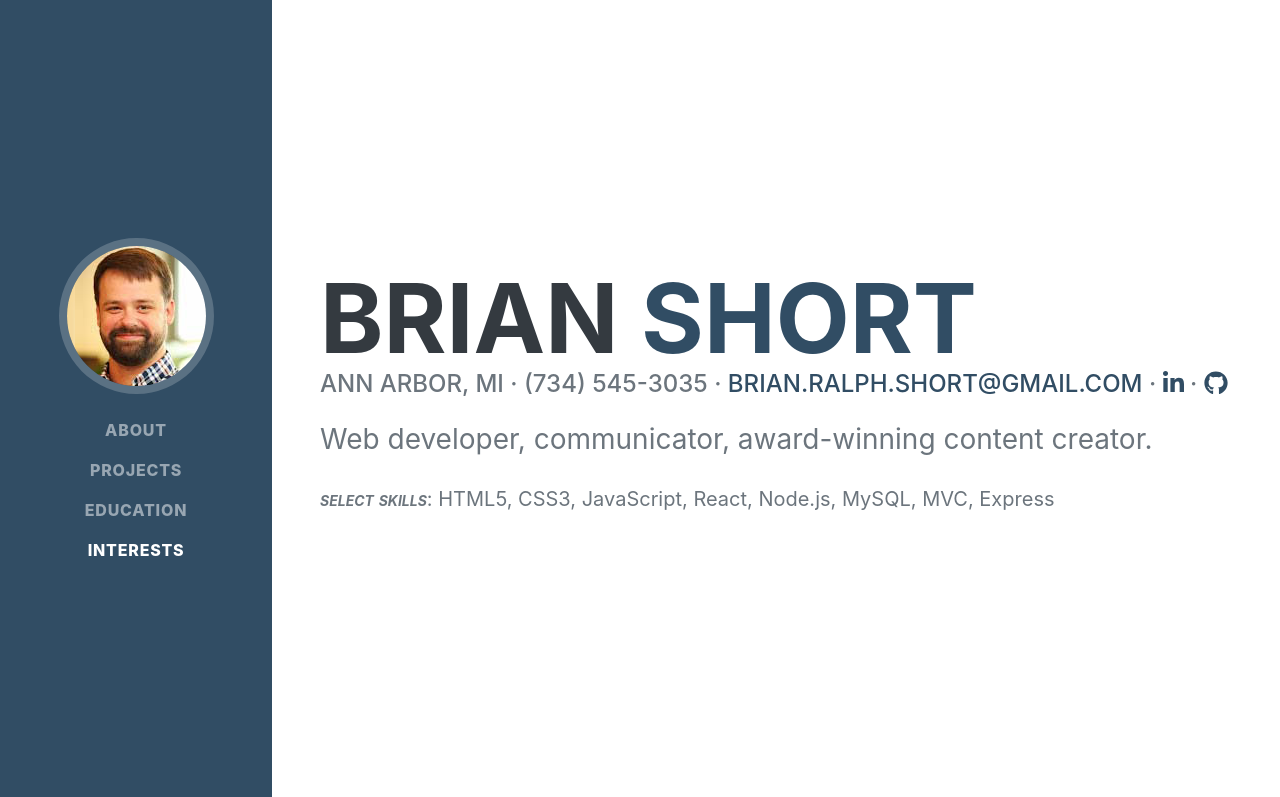
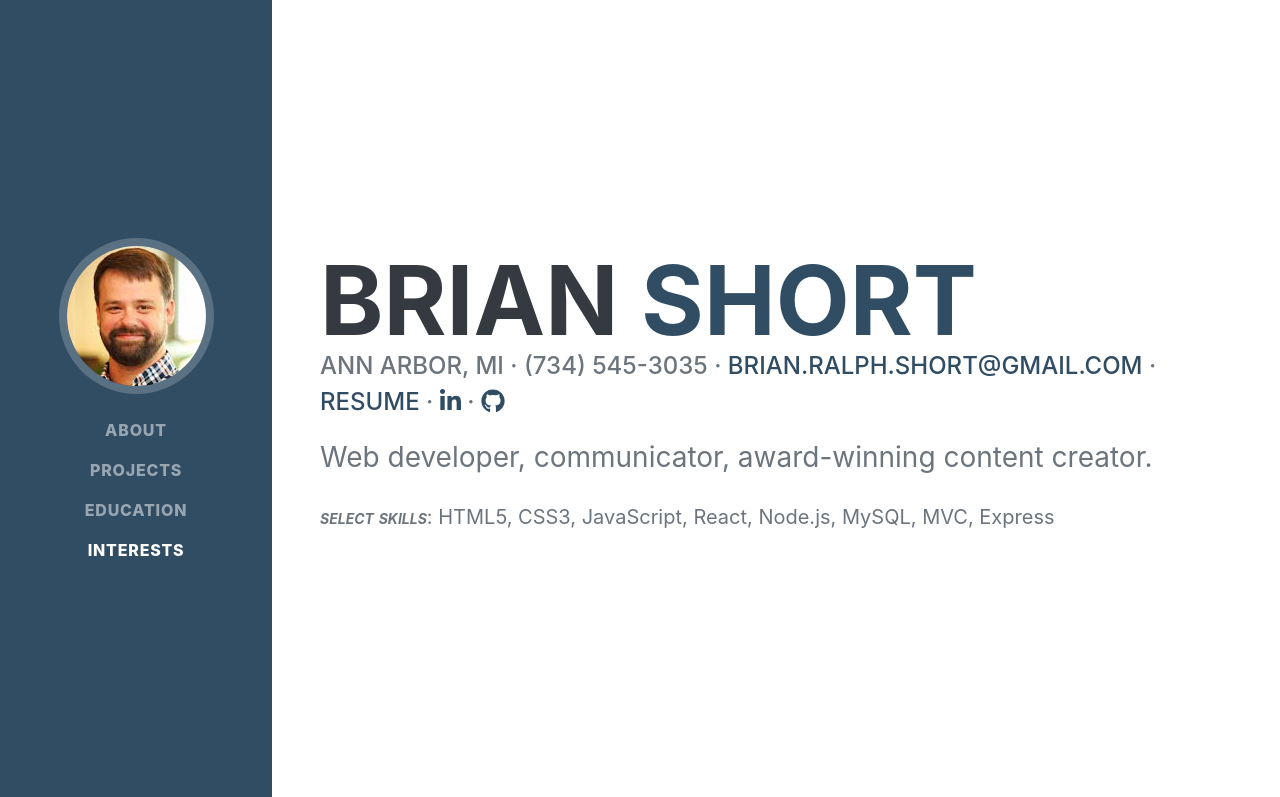
Before and after one commit to brianrshort/brianrshort.github.io, a website: page docs/index.html in a window 1280 px wide. Shown: the top 797 px of the page. Drawn offline with nearby package versions, Linux system fonts and the light colour scheme; a web font is replaced by a local one.

Commit message:
Add resume link

```diff
--- a/docs/index.html
+++ b/docs/index.html
@@ -44,6 +44,7 @@
                     <div class="subheading mb-3">
                         Ann Arbor, MI · (734) 545-3035 ·
                         <a href="mailto:brian.ralph.short@gmail.com">brian.ralph.short@gmail.com</a> ·
+                        <a href="./assets/Short_Resume.pdf">resume</a> ·
                         <a class="social-icon" href="https://www.linkedin.com/in/brian-short-b3017320/"><i class="fab fa-linkedin-in"></i></a> ·
                         <a class="social-icon" href="https://github.com/brianrshort"><i class="fab fa-github"></i></a>
                     </div>
```
